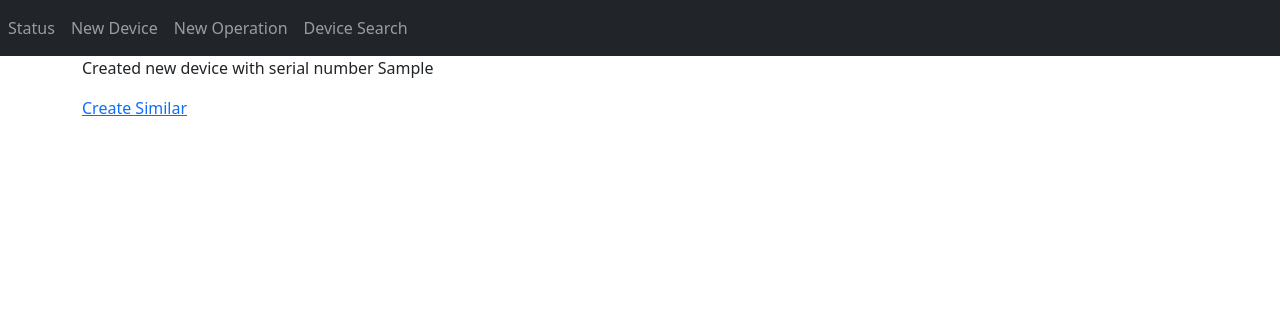
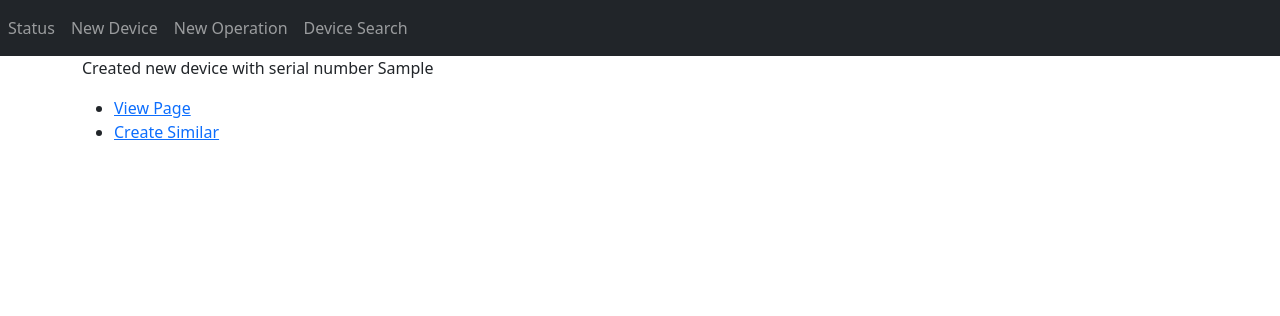
Before and after one commit to Yook74/azir, a Flask app: template templates/device_created.html in a window 1280 px wide. Shown: the top 316 px of the page. Run offline with Flask 3, Linux system fonts and the light colour scheme; the template is opened without the code that fills it: values that come from a table or form of the project are taken from there, others are empty; tables that the repository leaves empty hold one stand-in row (values such as "Sample post").

Commit message:
Added additional link to device creation success page

```diff
--- a/templates/device_created.html
+++ b/templates/device_created.html
@@ -2,5 +2,8 @@
 
 {% block content %}
     <p>Created new device with serial number {{ device.serial_no }}</p>
-    <a href="/device/create?copy-id={{ device.id }}">Create Similar</a>
+    <ul>
+        <li><a href="/device/{{ device.id }}">View Page</a></li>
+        <li><a href="/device/create?copy-id={{ device.id }}">Create Similar</a></li>
+    </ul>
 {% endblock %}
```
